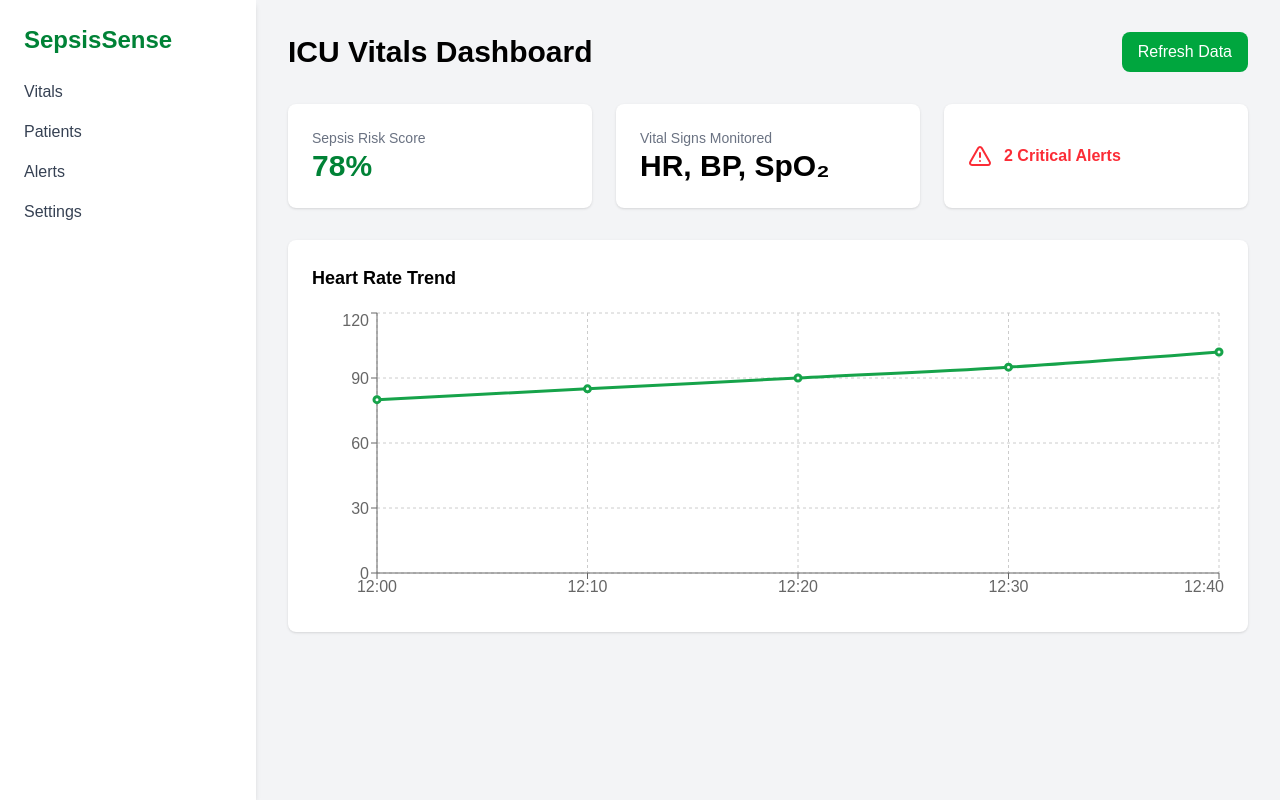
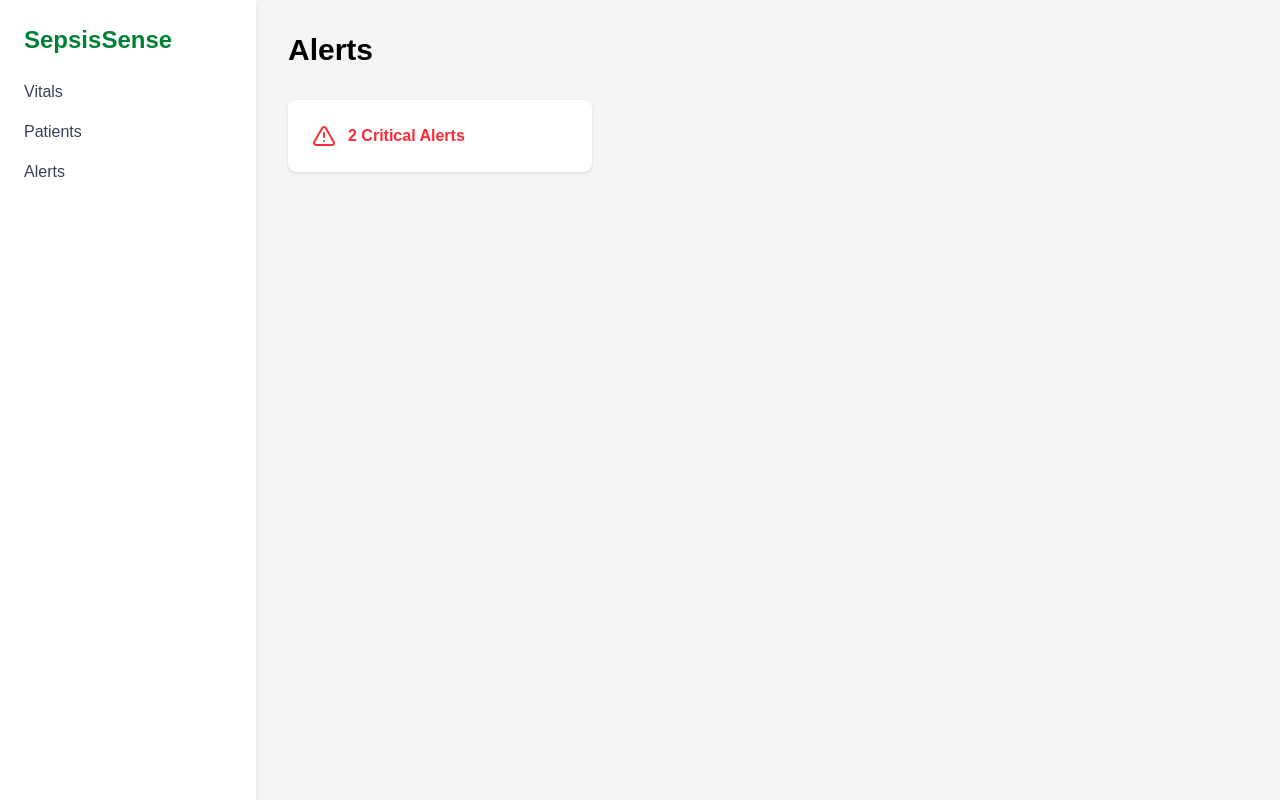
Before and after one commit to Sambarlasagna/Sepsis-Detector, a Next.js app in the folder frontend/: page /dashboard/alerts in a window 1280 px wide. Built offline with nearby package versions, Linux system fonts and the light colour scheme.

Commit message:
removed settings

```diff
--- a/frontend/src/app/dashboard/alerts/page.jsx
+++ b/frontend/src/app/dashboard/alerts/page.jsx
@@ -11,47 +11,22 @@ const vitalsData = [
   { time: "12:40", hr: 102, bp: 108 },
 ];
 
-export default function VitalsPage() {
+export default function AlertsPage() {
   const [riskScore, setRiskScore] = useState(78);
 
   return (
     <>
       <header className="flex justify-between items-center mb-8">
-        <h2 className="text-3xl font-semibold text-black">ICU Vitals Dashboard</h2>
-        <button className="px-4 py-2 bg-green-600 text-white rounded-lg hover:bg-green-700">
-          Refresh Data
-        </button>
+        <h2 className="text-3xl font-semibold text-black">Alerts</h2>
       </header>
 
       {/* Cards */}
       <div className="grid grid-cols-3 gap-6 mb-8">
-        <div className="bg-white p-6 rounded-lg shadow">
-          <h3 className="text-gray-500 text-sm">Sepsis Risk Score</h3>
-          <p className="text-3xl font-bold text-green-700">{riskScore}%</p>
-        </div>
-        <div className="bg-white p-6 rounded-lg shadow">
-          <h3 className="text-gray-500 text-sm">Vital Signs Monitored</h3>
-          <p className="text-3xl font-bold text-black">HR, BP, SpO₂</p>
-        </div>
         <div className="bg-white p-6 rounded-lg shadow flex items-center gap-3">
           <AlertTriangle className="text-red-500" />
           <p className="font-semibold text-red-500">2 Critical Alerts</p>
         </div>
       </div>
-
-      {/* Chart */}
-      <div className="bg-white p-6 rounded-lg shadow">
-        <h3 className="text-lg font-semibold mb-4 text-black">Heart Rate Trend</h3>
-        <ResponsiveContainer width="100%" height={300}>
-          <LineChart data={vitalsData}>
-            <CartesianGrid strokeDasharray="3 3" />
-            <XAxis dataKey="time" />
-            <YAxis />
-            <Tooltip />
-            <Line type="monotone" dataKey="hr" stroke="#16a34a" strokeWidth={3} />
-          </LineChart>
-        </ResponsiveContainer>
-      </div>
     </>
   );
 }
--- a/frontend/src/app/dashboard/layout.jsx
+++ b/frontend/src/app/dashboard/layout.jsx
@@ -10,7 +10,7 @@ export default function DashboardLayout({ children }) {
           <Link href="/dashboard/vitals" className="text-gray-700 hover:text-green-700">Vitals</Link>
           <Link href="/dashboard/patients" className="text-gray-700 hover:text-green-700">Patients</Link>
           <Link href="/dashboard/alerts" className="text-gray-700 hover:text-green-700">Alerts</Link>
-          <Link href="/dashboard/settings" className="text-gray-700 hover:text-green-700">Settings</Link>
+
         </nav>
       </aside>
 
--- a/frontend/src/app/dashboard/patients/page.jsx
+++ b/frontend/src/app/dashboard/patients/page.jsx
@@ -11,7 +11,7 @@ const vitalsData = [
   { time: "12:40", hr: 102, bp: 108 },
 ];
 
-export default function VitalsPage() {
+export default function PatientsPage() {
   const [riskScore, setRiskScore] = useState(78);
 
   return (
--- a/frontend/src/app/dashboard/settings/page.jsx
+++ /dev/null
@@ -1,57 +0,0 @@
-"use client";
-import { useState } from "react";
-import { LineChart, Line, XAxis, YAxis, CartesianGrid, Tooltip, ResponsiveContainer } from "recharts";
-import { AlertTriangle } from "lucide-react";
-
-const vitalsData = [
-  { time: "12:00", hr: 80, bp: 120 },
-  { time: "12:10", hr: 85, bp: 118 },
-  { time: "12:20", hr: 90, bp: 115 },
-  { time: "12:30", hr: 95, bp: 110 },
-  { time: "12:40", hr: 102, bp: 108 },
-];
-
-export default function VitalsPage() {
-  const [riskScore, setRiskScore] = useState(78);
-
-  return (
-    <>
-      <header className="flex justify-between items-center mb-8">
-        <h2 className="text-3xl font-semibold text-black">ICU Vitals Dashboard</h2>
-        <button className="px-4 py-2 bg-green-600 text-white rounded-lg hover:bg-green-700">
-          Refresh Data
-        </button>
-      </header>
-
-      {/* Cards */}
-      <div className="grid grid-cols-3 gap-6 mb-8">
-        <div className="bg-white p-6 rounded-lg shadow">
-          <h3 className="text-gray-500 text-sm">Sepsis Risk Score</h3>
-          <p className="text-3xl font-bold text-green-700">{riskScore}%</p>
-        </div>
-        <div className="bg-white p-6 rounded-lg shadow">
-          <h3 className="text-gray-500 text-sm">Vital Signs Monitored</h3>
-          <p className="text-3xl font-bold text-black">HR, BP, SpO₂</p>
-        </div>
-        <div className="bg-white p-6 rounded-lg shadow flex items-center gap-3">
-          <AlertTriangle className="text-red-500" />
-          <p className="font-semibold text-red-500">2 Critical Alerts</p>
-        </div>
-      </div>
-
-      {/* Chart */}
-      <div className="bg-white p-6 rounded-lg shadow">
-        <h3 className="text-lg font-semibold mb-4 text-black">Heart Rate Trend</h3>
-        <ResponsiveContainer width="100%" height={300}>
-          <LineChart data={vitalsData}>
-            <CartesianGrid strokeDasharray="3 3" />
-            <XAxis dataKey="time" />
-            <YAxis />
-            <Tooltip />
-            <Line type="monotone" dataKey="hr" stroke="#16a34a" strokeWidth={3} />
-          </LineChart>
-        </ResponsiveContainer>
-      </div>
-    </>
-  );
-}
```
Also changed, not shown: 1 other file (tests, documents, lock files or other folders).
